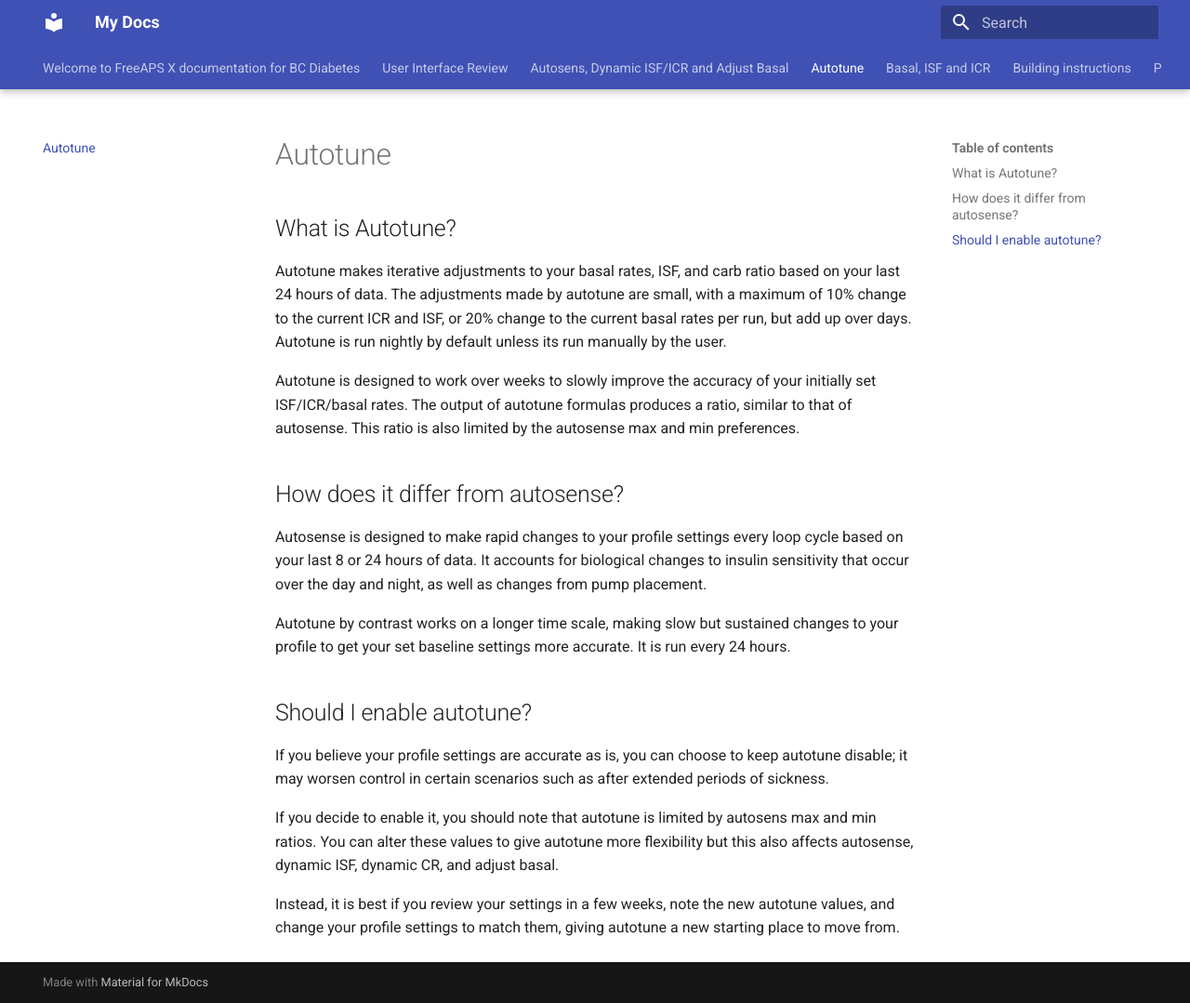
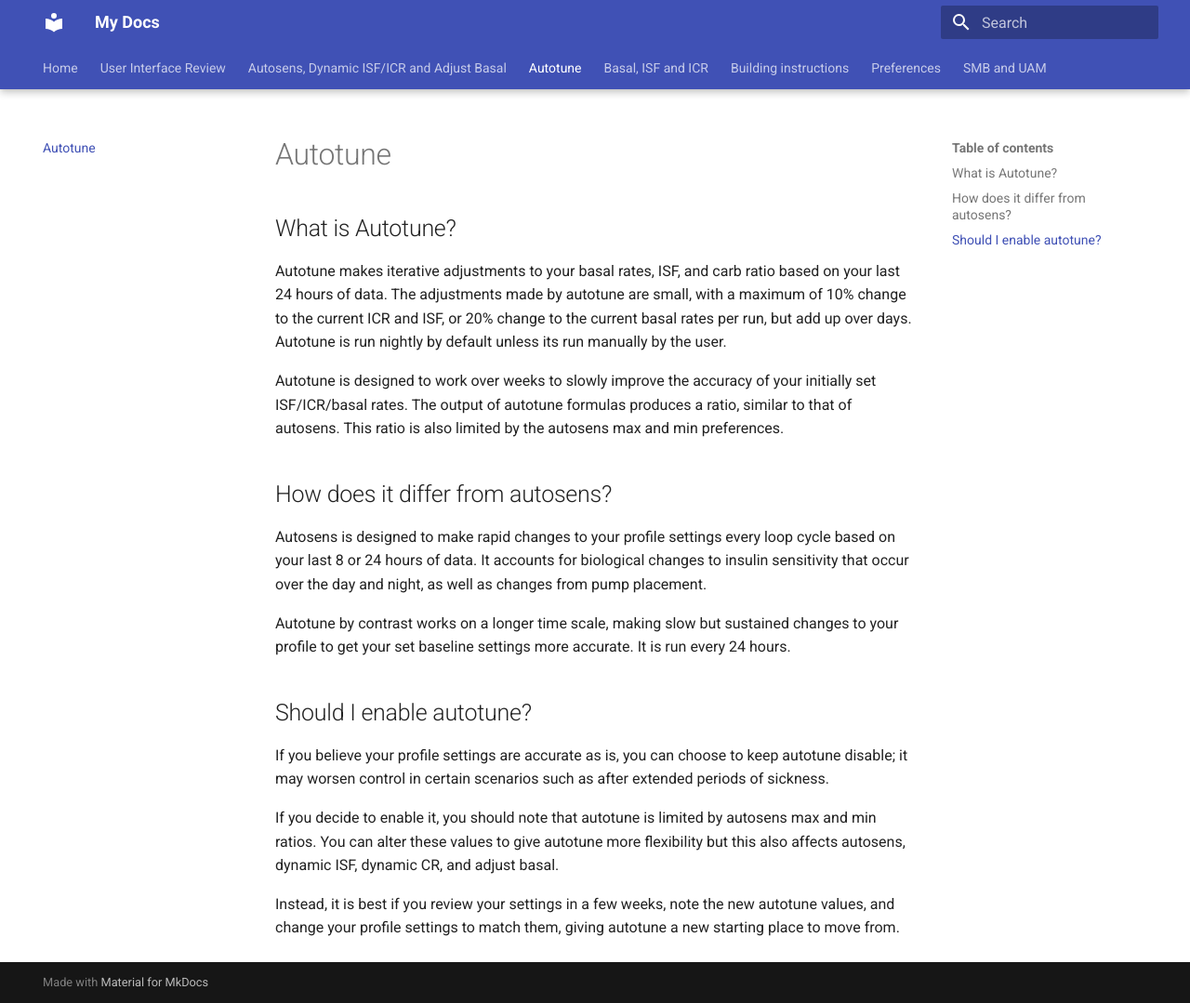
Before and after one commit to bcdiabetes/freeapsdocs, an MkDocs documentation site: the page built from docs/autotune.md, in a window 1280 px wide and 1079 px high. Shown: the whole window at 93% size. Built offline with MkDocs 1.6.1 and Material for MkDocs 9.7.7, drawn with Linux system fonts in a browser that asks for light colours.

Commit message:
Fixing autosens

```diff
--- a/docs/autotune.md
+++ b/docs/autotune.md
@@ -2,17 +2,17 @@
 ## What is Autotune?
 Autotune makes iterative adjustments to your basal rates, ISF, and carb ratio based on your last 24 hours of data. The adjustments made by autotune are small, with a maximum of 10% change to the current ICR and ISF, or 20% change to the current basal rates per run, but add up over days. Autotune is run nightly by default unless its run manually by the user.
 
-Autotune is designed to work over weeks to slowly improve the accuracy of your initially set ISF/ICR/basal rates. The output of autotune formulas produces a ratio, similar to that of autosense. This ratio is also limited by the autosense max and min preferences.
+Autotune is designed to work over weeks to slowly improve the accuracy of your initially set ISF/ICR/basal rates. The output of autotune formulas produces a ratio, similar to that of autosens. This ratio is also limited by the autosens max and min preferences.
 
-## How does it differ from autosense?
+## How does it differ from autosens?
 
-Autosense is designed to make rapid changes to your profile settings every loop cycle based on your last 8 or 24 hours of data. It accounts for biological changes to insulin sensitivity that occur over the day and night, as well as changes from pump placement.
+Autosens is designed to make rapid changes to your profile settings every loop cycle based on your last 8 or 24 hours of data. It accounts for biological changes to insulin sensitivity that occur over the day and night, as well as changes from pump placement.
 
 Autotune by contrast works on a longer time scale, making slow but sustained changes to your profile to get your set baseline settings more accurate. It is run every 24 hours.
 
 ## Should I enable autotune?
 If you believe your profile settings are accurate as is, you can choose to keep autotune disable; it may worsen control in certain scenarios such as after extended periods of sickness.
 
-If you decide to enable it, you should note that autotune is limited by autosens max and min ratios. You can alter these values to give autotune more flexibility but this also affects autosense, dynamic ISF, dynamic CR, and adjust basal.
+If you decide to enable it, you should note that autotune is limited by autosens max and min ratios. You can alter these values to give autotune more flexibility but this also affects autosens, dynamic ISF, dynamic CR, and adjust basal.
 
 Instead, it is best if you review your settings in a few weeks, note the new autotune values, and change your profile settings to match them, giving autotune a new starting place to move from.
--- a/docs/index.md
+++ b/docs/index.md
@@ -1,4 +1,5 @@
-# Welcome to FreeAPS X documentation for BC Diabetes
+# Home
+## Welcome to FreeAPS X documentation for BC Diabetes
 
 ## Getting Started
 Read through the information provided in preferences and other linked resources. For a review on basal rates, insulin carb ratio (ICR) and insulin sensitivity factor (ISF), <a href="/basal-isf-icr">click here</a>.
```
